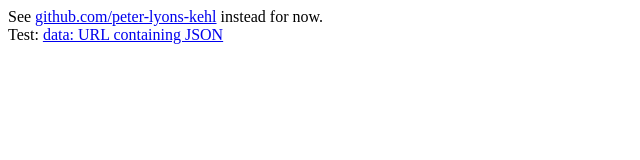
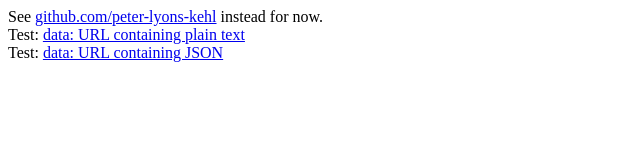
Before and after one commit to peter-lyons-kehl/peter-lyons-kehl.github.io, a plain HTML site: page index.html in a window 1280 px wide. Shown: the whole page, without its empty margins (0-640 px from the left). Drawn offline with Linux system fonts and the light colour scheme.

Commit message:
data: URL contianing plain text

```diff
--- a/index.html
+++ b/index.html
@@ -7,5 +7,7 @@
 <body>
     See <a href="https://github.com/peter-lyons-kehl">github.com/peter-lyons-kehl</a> instead for now.
     <br/>
+    Test: <a href="data:plain/text;,Hello%2C%20World%21">data: URL containing plain text</a>
+    <br/>
     Test: <a href="data:application/json;,%7B%22_%22%3A%22Hello%20world.%22%7D">data: URL containing JSON</a>
 </body>
```
